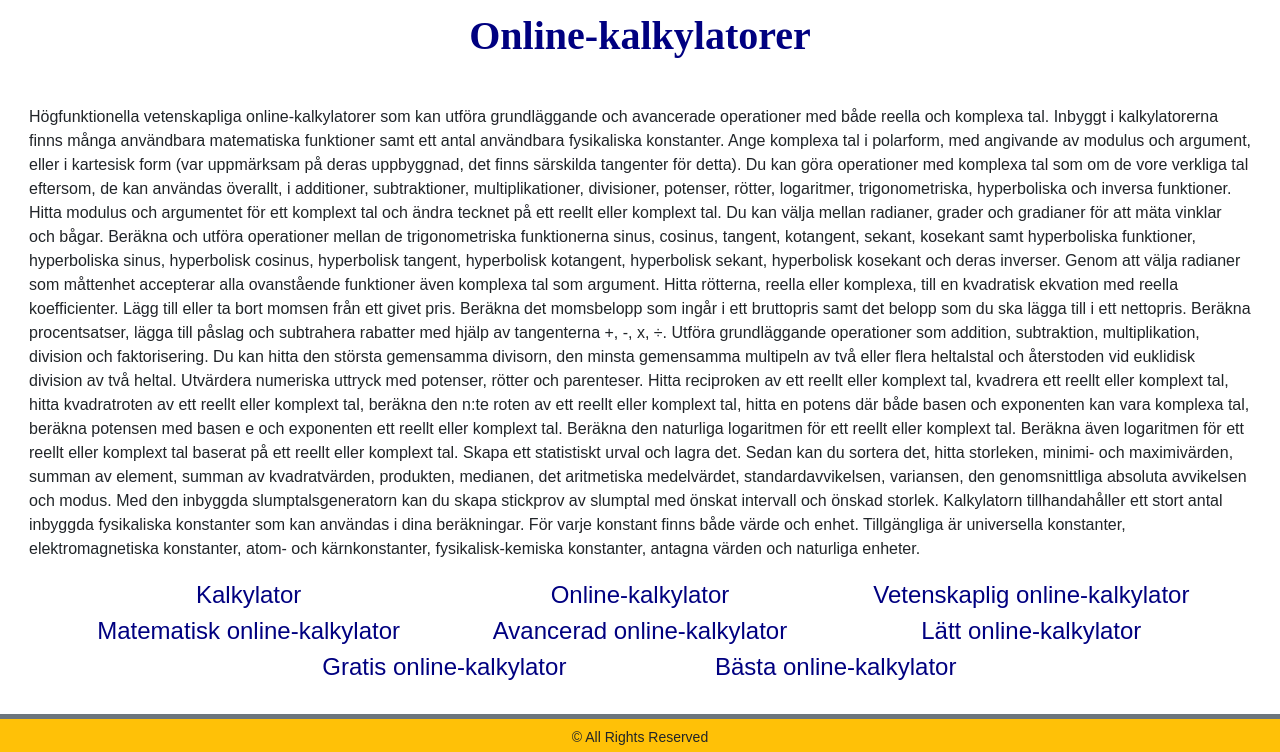
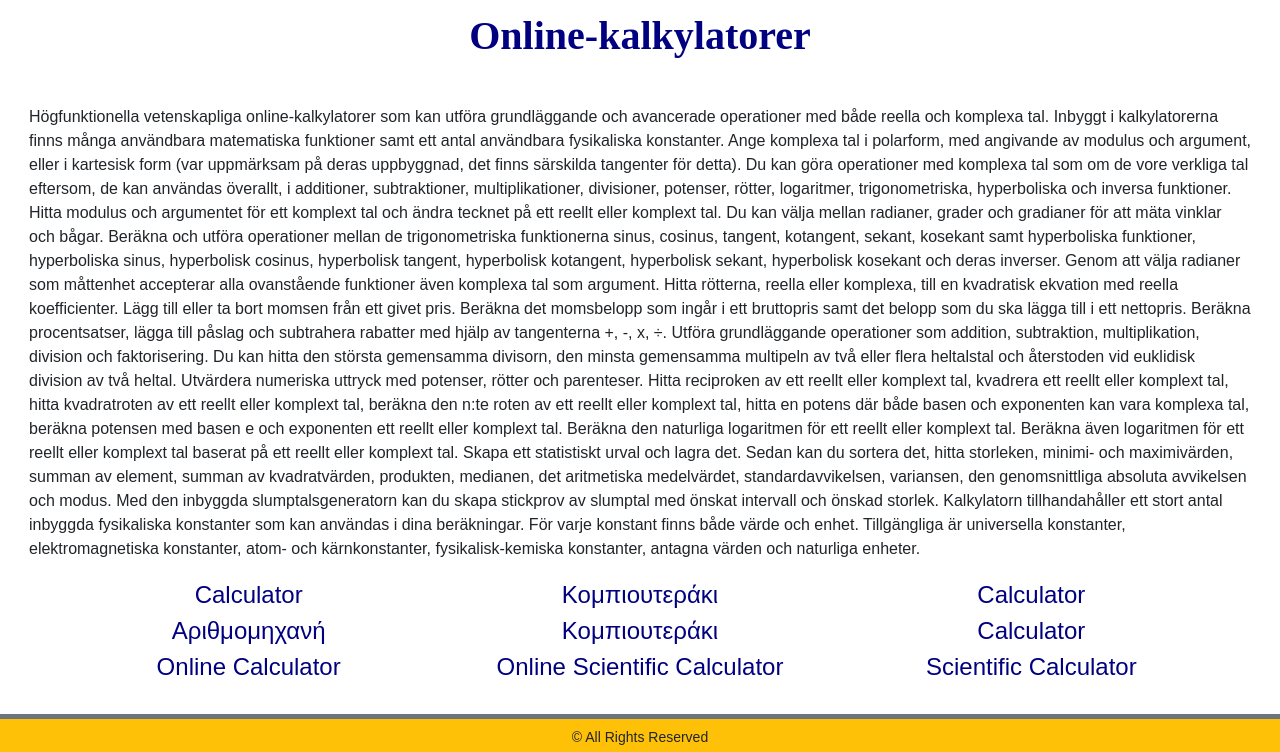
Before and after one commit to nikolaoskaragiannis/calculator, a plain HTML site: page index.html in a window 1280 px wide. Shown: the part 59-811 px from the top of the page. Drawn offline with nearby package versions, Linux system fonts and the light colour scheme.

Commit message:
Add files via upload

```diff
--- a/index.html
+++ b/index.html
@@ -52,14 +52,15 @@ Skapa ett statistiskt urval och lagra det. Sedan kan du sortera det, hitta storl
 Kalkylatorn tillhandahåller ett stort antal inbyggda fysikaliska konstanter som kan användas i dina beräkningar. För varje konstant finns både värde och enhet. Tillgängliga är universella konstanter, elektromagnetiska konstanter, atom- och kärnkonstanter, fysikalisk-kemiska konstanter, antagna värden och naturliga enheter.</p>
 	    <div class="container-fluid">
 		<div class="row my-2 py-0 mx-0 row-cols-1 row-cols-sm-1 row-cols-md-2 row-cols-lg-3 text-center justify-content-center fs-4">
-                    <p class="card-text py-0 my-0"><a href="https://www.calculator.gr/"><span>Kalkylator</span></a></p>
-                    <p class="card-text py-0 my-0"><a href="https://www.teracalc.com/"><span>Online-kalkylator</span></a></p>
-                    <p class="card-text py-0 my-0"><a href="https://www.arithmomixani.gr/"><span>Vetenskaplig online-kalkylator</span></a></p>
-                    <p class="card-text py-0 my-0"><a href="https://www.kompioyteraki.gr/"><span>Matematisk online-kalkylator</span></a></p>
-                    <p class="card-text py-0 my-0"><a href="http://www.calculator.edu.gr/"><span>Avancerad online-kalkylator</span></a></p>
-                    <p class="card-text py-0 my-0"><a href="http://www.calculator.net.gr/"><span>Lätt online-kalkylator</span></a></p>
-                    <p class="card-text py-0 my-0"><a href="http://www.calculator.org.gr/"><span>Gratis online-kalkylator</span></a></p>
-                    <p class="card-text py-0 my-0"><a href="http://www.calculator.com.gr/"><span>Bästa online-kalkylator</span></a></p>
+                    <p class="card-text py-0 my-0"><a href="https://www.calculator.gr/"><span>Calculator</span></a></p>
+                    <p class="card-text py-0 my-0"><a href="https://www.kompiouteraki.gr/"><span>Κομπιουτεράκι</span></a></p>
+                    <p class="card-text py-0 my-0"><a href="https://www.teracalc.com/"><span>Calculator</span></a></p>
+                    <p class="card-text py-0 my-0"><a href="https://www.arithmomixani.gr/"><span>Αριθμομηχανή</span></a></p>
+                    <p class="card-text py-0 my-0"><a href="https://www.kompioyteraki.gr/"><span>Κομπιουτεράκι</span></a></p>
+                    <p class="card-text py-0 my-0"><a href="http://www.calculator.edu.gr/"><span>Calculator</span></a></p>
+                    <p class="card-text py-0 my-0"><a href="http://www.calculator.net.gr/"><span>Online Calculator</span></a></p>
+                    <p class="card-text py-0 my-0"><a href="http://www.calculator.org.gr/"><span>Online Scientific Calculator</span></a></p>
+                    <p class="card-text py-0 my-0"><a href="http://www.calculator.com.gr/"><span>Scientific Calculator</span></a></p>
 		</div>
 	    </div>
 	</div>
```
